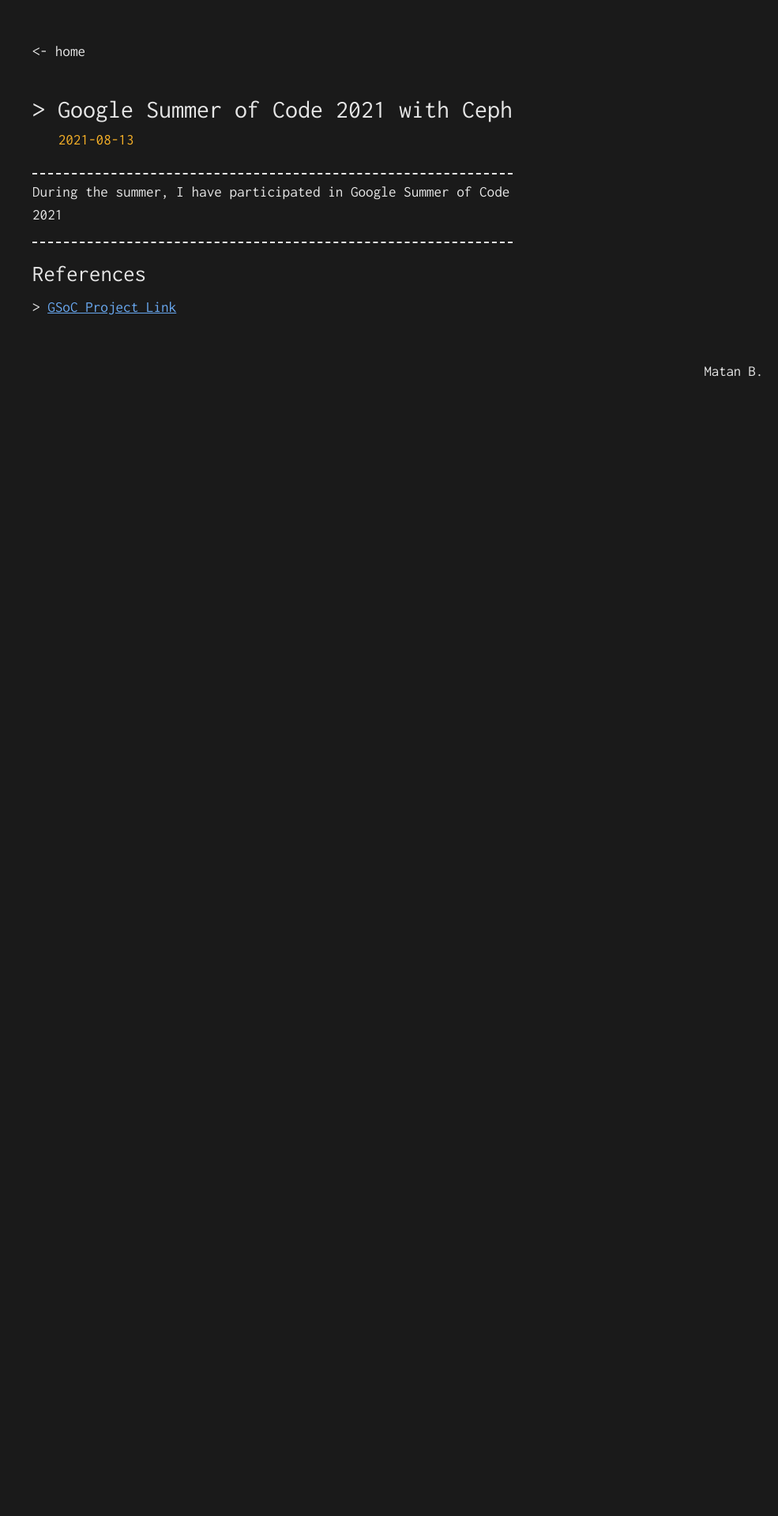
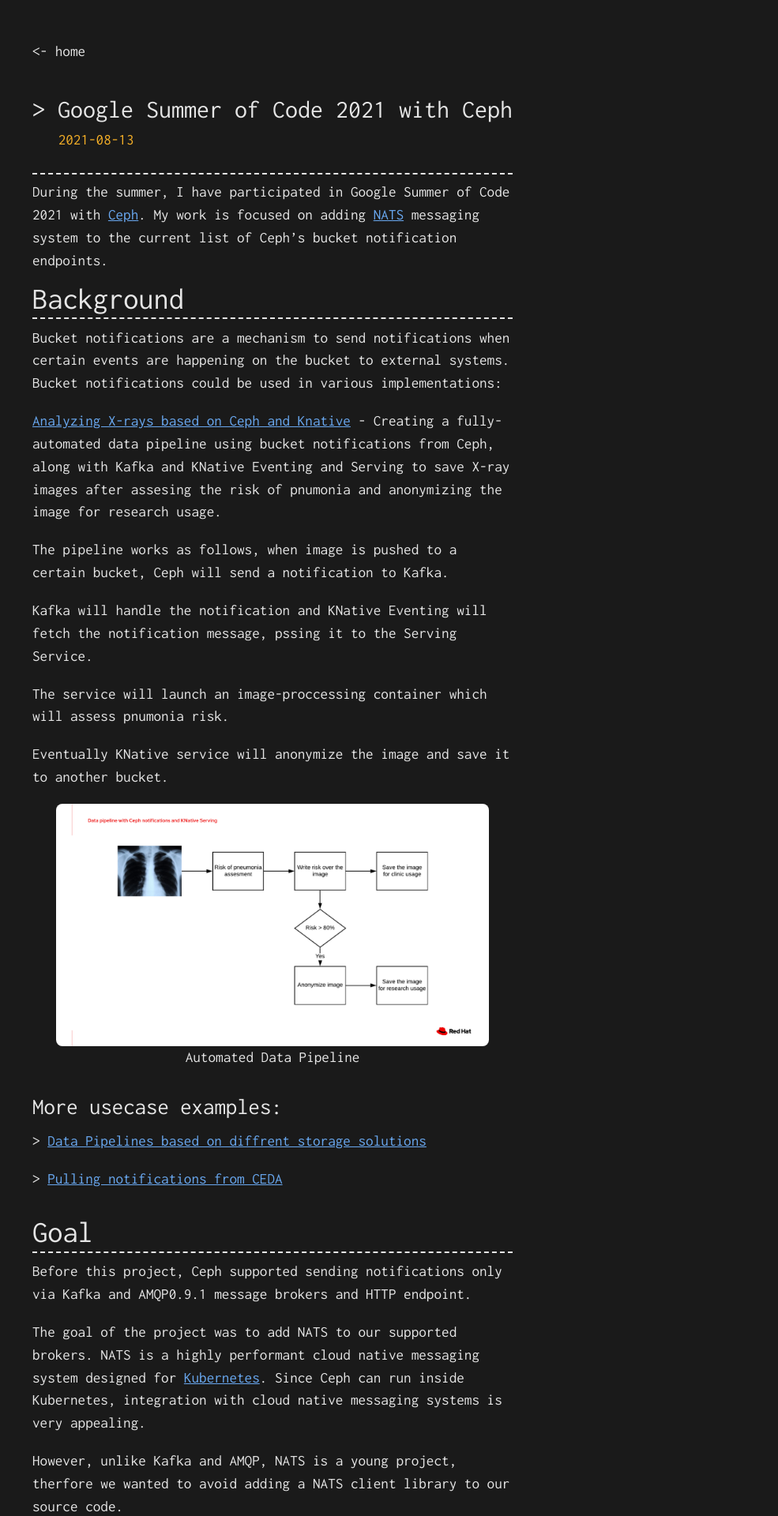
Before and after one commit to Matan-B/Matan-B.github.io, a Jekyll site: the page built from _posts/2021-08-13-google-summer-of-code-2021-with-Ceph.markdown, in a window 1280 px wide. Shown: the top 1920 px of the page at 79% size, without its empty margins (295-1280 px from the left). Built offline with Jekyll 4.4.1, drawn with Linux system fonts in a browser that asks for light colours; before the commit the page ends 900 px from its top, so only the background shows below that; some of the changed text lies outside the part shown.

Commit message:
Post Commit

```diff
--- a/_posts/2021-08-13-google-summer-of-code-2021-with-Ceph.markdown
+++ b/_posts/2021-08-13-google-summer-of-code-2021-with-Ceph.markdown
@@ -4,9 +4,124 @@ title:  "Google Summer of Code 2021 with Ceph"
 date:   2021-08-13 23:00:00 +0800
 categories: re
 ---
-During the summer, I have participated in Google Summer of Code 2021
+During the summer, I have participated in Google Summer of Code 2021 with [Ceph](https://ceph.io/en/).
+My work is focused on adding [NATS](https://nats.io/) messaging system to the current list of Ceph's
+bucket notification endpoints.
 
----
+# Background
+----
+Bucket notifications are a mechanism to send notifications when certain events are
+happening on the bucket to external systems. Bucket notifications could be used in various
+implementations:
+
+[Analyzing X-rays based on Ceph and Knative](https://knative.dev/docs/) - Creating a fully-automated data
+pipeline using bucket notifications from Ceph, along with Kafka and KNative Eventing and
+Serving to save X-ray images after assesing the risk of pnumonia and anonymizing the
+image for research usage.
+
+The pipeline works as follows, when image is pushed to a certain bucket, Ceph will send a notification to Kafka.
+
+Kafka will handle the notification and KNative Eventing will fetch the notification
+message, pssing it to the Serving Service.
+
+The service will launch an image-proccessing container which will assess pnumonia risk.
+
+Eventually KNative service will anonymize the image and save it to another bucket.
+
+{% include image name="graph.png" caption="Automated Data Pipeline" %}
+
+## More usecase examples:
+* [Data Pipelines based on diffrent storage solutions](https://www.youtube.com/watch?v=ZK510prml8o&ab_channel=CNCF%5BCloudNativeComputingFoundation%5D)
+
+* [Pulling notifications from CEDA](https://fosdem.org/2021/schedule/event/sds_ceph_rgw_serverless/)
+
+# Goal
+----
+Before this project, Ceph supported sending notifications only via Kafka and AMQP0.9.1
+message brokers and HTTP endpoint.
+
+The goal of the project was to add NATS to our supported brokers. NATS is a highly
+performant cloud native messaging system designed for [Kubernetes](https://kubernetes.io/).
+Since Ceph can run inside Kubernetes, integration with cloud native messaging systems is
+very appealing.
+
+However, unlike Kafka and AMQP, NATS is a young project, therfore we wanted to avoid adding
+a NATS client library to our source code.
+
+The approach was to integrate our [Lua Scripting feature](https://docs.ceph.com/en/latest/radosgw/lua-scripting/) together with a [NATS Lua
+client](https://github.com/DawnAngel/lua-nats).
+
+# Code Merged
+----
+## [Lua Package Version Support](https://github.com/ceph/ceph/pull/41927)
+
+In order to make the integration, certain lua packages were needed. An issue found with the
+Lua scripting feature was that there was no support available for package versions.
+
+Meaning, it wasn't possible to install or remove specfic versions of a lua package.
+
+
+## [Missing Notification Field](https://github.com/ceph/ceph/pull/42102)
+
+A bucket notification includes many fields of information about the event. One of these
+fields ("User Identity") wasn't available to Lua.
+
+After exposing this field and updating the documentation, a test was added aswell to make
+sure everything works correctly.
+
+## [Full Integration](https://github.com/ceph/ceph/pull/42169)
+
+Sending bucket notifications via NATS server is supported using the Lua script added to
+the repo with a documantation explaining how to upload and use the script with Ceph.
+
+Thanks to the Lua scripting feature and the script as an example, any message broker could
+now be supported and used with Ceph without changing the source code of Ceph.(!)
+
+## [Fixing Installing Function](https://github.com/ceph/ceph/pull/42739)
+
+In one of the commits aiming to reduce compilation time a bug was found.
+
+An incorrect return value checked caused undesirable behaviour.
+
+#  Code In-Progress
+----
+## [Global Data Table](https://github.com/ceph/ceph/pull/42779)
+
+
+Allowing the user to collect data in a Lua script and use it in other executaions opens
+a door for various usecases. This can be achieved using Lua's compatibility with c++,
+  A lua table will be saved in the RGW as a map. This map will be translated to a Lua
+  table before executing each script.
+
+# To-Do
+----
+## Caching The Connection
+
+Each execution of a Lua script creats a new connection to the NATS server in order to send
+the notification. By saving the connection beyond the lifespan of the script we can avoid unnecessary connection creations and closures.
+
+There were several approaches to save the connection beyond the lifespan of the script.
+The first approach was to create the connection in a global lua state and each request will have access to this state (and to the connection
+as well).
+
+Another soloution was to use the open connection socket file descriptor. By saving the file descriptor in a variable outside the script(in the cpp part),
+and setting it as zero inside the NATS connection object.
+This way we could avoid prevent the garbage collector to close the socket. Finally, setting the file
+descriptor of the new socket the the old one (where the connection was established).
+
+Currently, The Lua-Nats client doesn't support this solution.
+
+----
 ## References
 
-- [GSoC Project Link]()
+- [^1]: [Lua Package Version Support](https://github.com/ceph/ceph/pull/41927)
+
+- [^2]:[Missing Notification Field](https://github.com/ceph/ceph/pull/42102)
+
+- [^3]: [Full Integration](https://github.com/ceph/ceph/pull/42169)
+
+- [^4]: [Fixing Installing Function](https://github.com/ceph/ceph/pull/42739)
+
+- [^5]: [Global Data Table]((https://github.com/ceph/ceph/pull/42779)
+
+- [GSoC Project Link](https://summerofcode.withgoogle.com/projects/#4847082420043776)
--- a/css/main.scss
+++ b/css/main.scss
@@ -300,8 +300,8 @@ h4 {
       display: block;
       margin-right: auto;
       margin-left: auto;
-      max-width: 60%;
       height: auto;
+      max-width: 90%;
       border-radius: 8px;
     }
 }
```
Also changed, not shown: _includes/sidebar.html (+7 -7 lines), assets/posts/2021-08-13-google-summer-of-code-2021-with-ceph/graph.png (added).
